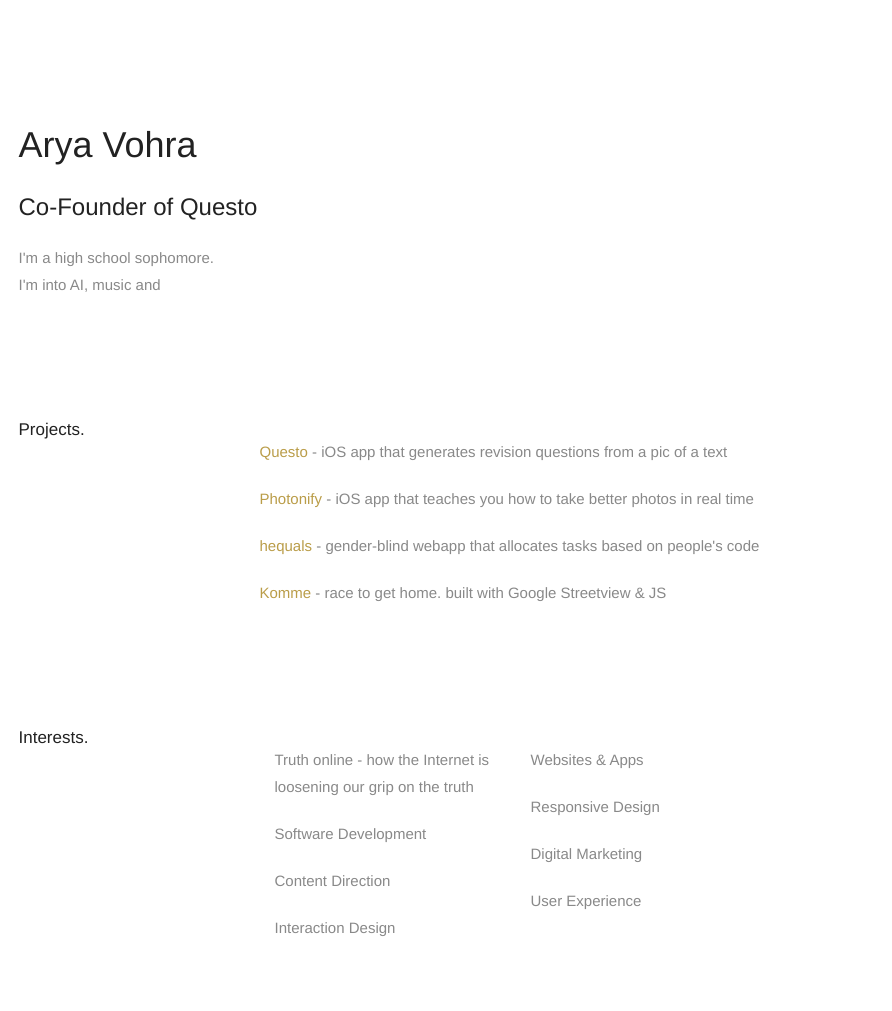
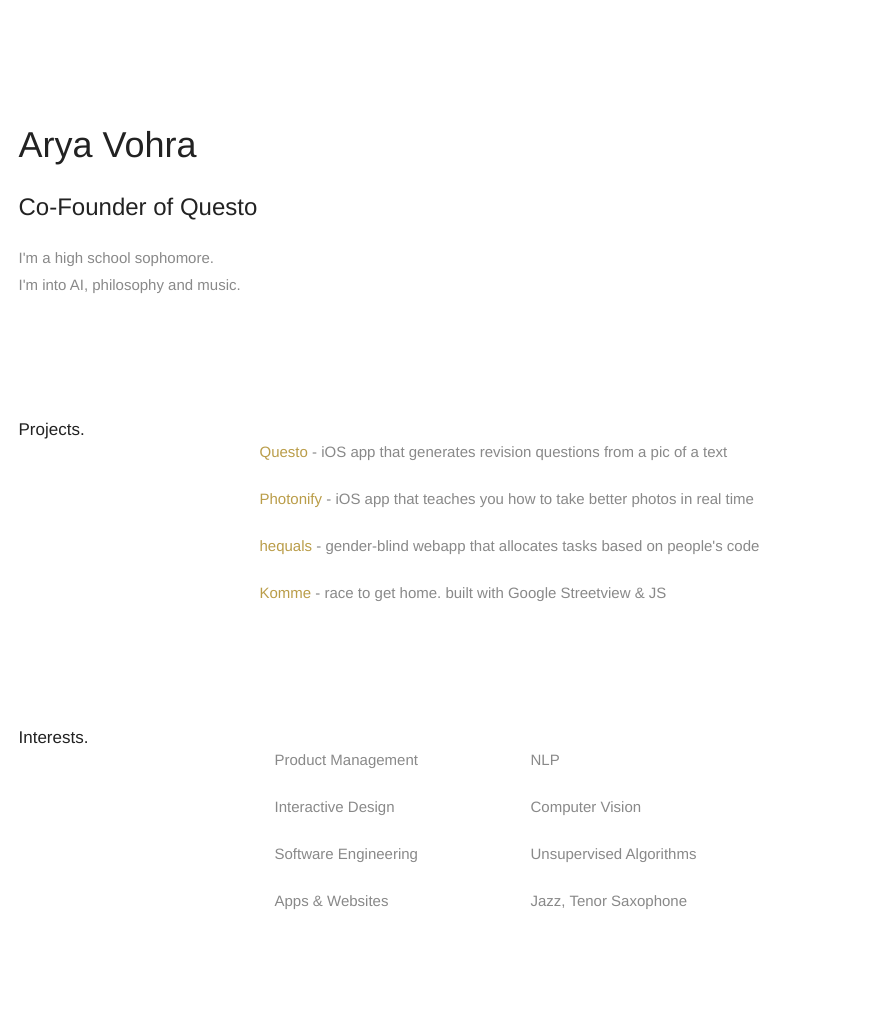
Before and after one commit to aryavohra/aryavohra.com, a plain HTML site: page index.html in a window 1280 px wide. Shown: the full height of the page, 388-1280 px from the left. After the commit the page ends 984 px from the top, so only its background shows below. Drawn offline with nearby package versions, Linux system fonts and the light colour scheme; some packages are replaced by stand-ins of ours.

Commit message:
Updated info...

```diff
--- a/index.html
+++ b/index.html
@@ -37,7 +37,7 @@
                             <div class="col-sm-12">
                                 <h1>Arya Vohra</h1>
                                 <h3>Co-Founder of Questo</h3>
-                                <p>I'm a high school sophomore. <br> I'm into AI, music and </p>
+                                <p>I'm a high school sophomore. <br> I'm into AI, philosophy and music.</p>
                             </div>
                         </div>
                     </div>
@@ -77,18 +77,18 @@
                                 <div class="row">
                                     <div class="col-sm-6">
                                         <ul class="service-list">
-                                            <li>Truth online - how the Internet is loosening our grip on the truth</li>
-                                            <li>Software Development</li>
-                                            <li>Content Direction</li>
-                                            <li>Interaction Design</li>
+                                            <li>Product Management</li>
+                                            <li>Interactive Design</li>
+                                            <li>Software Engineering</li>
+                                            <li>Apps & Websites</li>
                                         </ul>
                                     </div>
                                     <div class="col-sm-6">
                                         <ul class="service-list">
-                                            <li>Websites & Apps</li>
-                                            <li>Responsive Design</li>
-                                            <li>Digital Marketing</li>
-                                            <li>User Experience</li>
+                                            <li>NLP</li>
+                                            <li>Computer Vision</li>
+                                            <li>Unsupervised Algorithms</li>
+                                            <li>Jazz, Tenor Saxophone</li>
                                         </ul>
                                     </div>
                                 </div>
```
